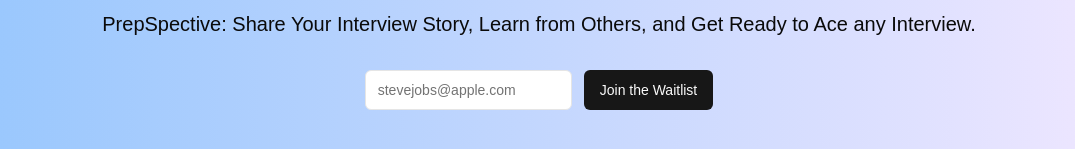
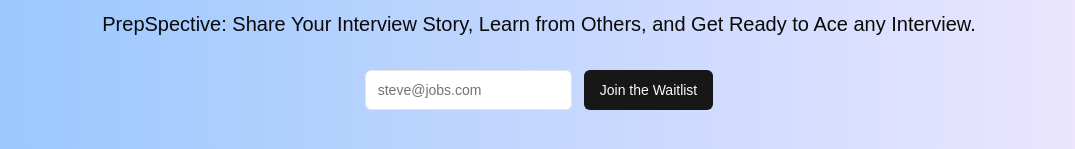
Before and after one commit to Ahsan725/prepspective, a Next.js app: page / in a window 1280 px wide. Shown: the part 364-513 px from the top of the page, without its empty margins (101-1176 px from the left). Built offline with nearby package versions, Linux system fonts and the light colour scheme; grey boxes are pictures that could not be loaded.

Commit message:
landing page

```diff
--- a/app/page.tsx
+++ b/app/page.tsx
@@ -20,7 +20,7 @@ const Hero7 = () => {
         <div className="mt-5 lg:mt-8 flex flex-col sm:items-center gap-4 sm:flex-row sm:gap-3">
           <div className="w-full max-w-6xl sm:max-w-lg lg:w-auto">
             <Label className="sr-only">Search</Label>
-            <Input placeholder="stevejobs@apple.com" type="email" className="w-full" />
+            <Input placeholder="steve@jobs.com" type="email" className="w-full" />
           </div>
           <Button className="w-full sm:w-auto">Join the Waitlist</Button>
         </div>
```
